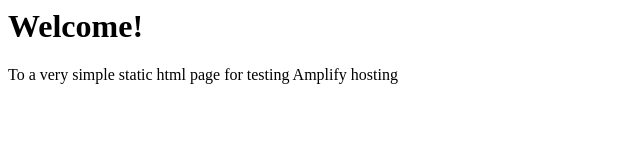
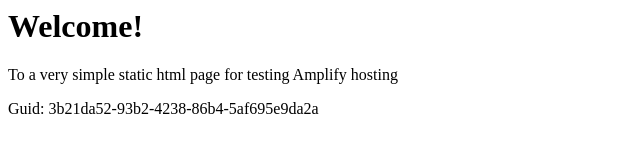
Before and after one commit to aws-aemilia-sin/Github-PR-Commit-Integration-Test-DoNotTouch-GitH-MJCD6L4M-v1-prod-ap-southeast-1, a website: page src/index.html in a window 1280 px wide. Shown: the whole page, without its empty margins (0-640 px from the left). Drawn offline with Linux system fonts and the light colour scheme.

Commit message:
commit from integ tests

```diff
--- a/src/index.html
+++ b/src/index.html
@@ -1,3 +1,5 @@
+
+
 <html lang="en">
 
 <head>
@@ -10,6 +12,6 @@
 <body>
     <h1>Welcome!</h1>
     <p>To a very simple static html page for testing Amplify hosting</p>
-</body>
+    <p>Guid: 3b21da52-93b2-4238-86b4-5af695e9da2a</p></body>
 
 </html>
```
